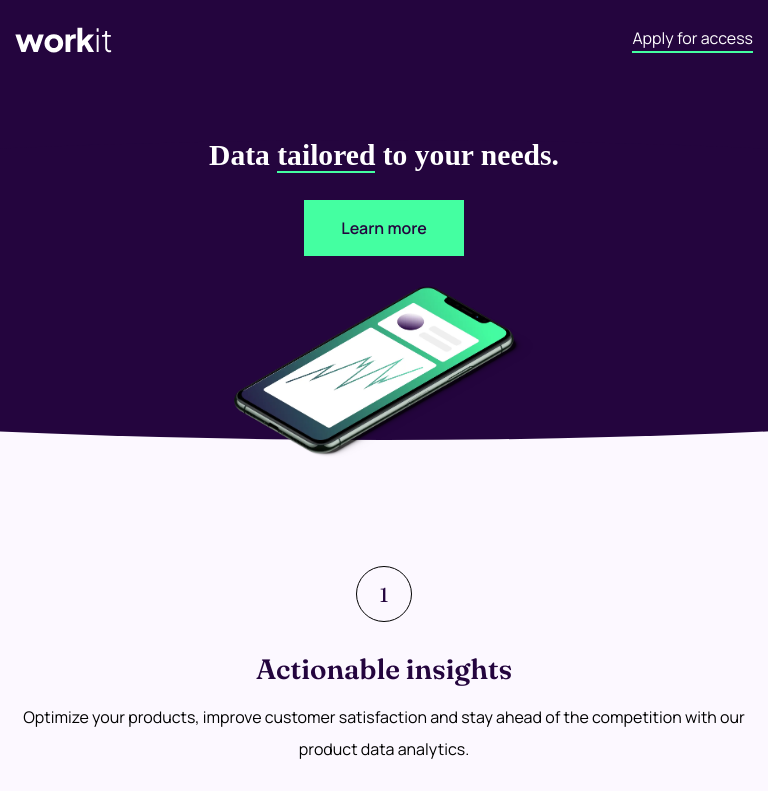
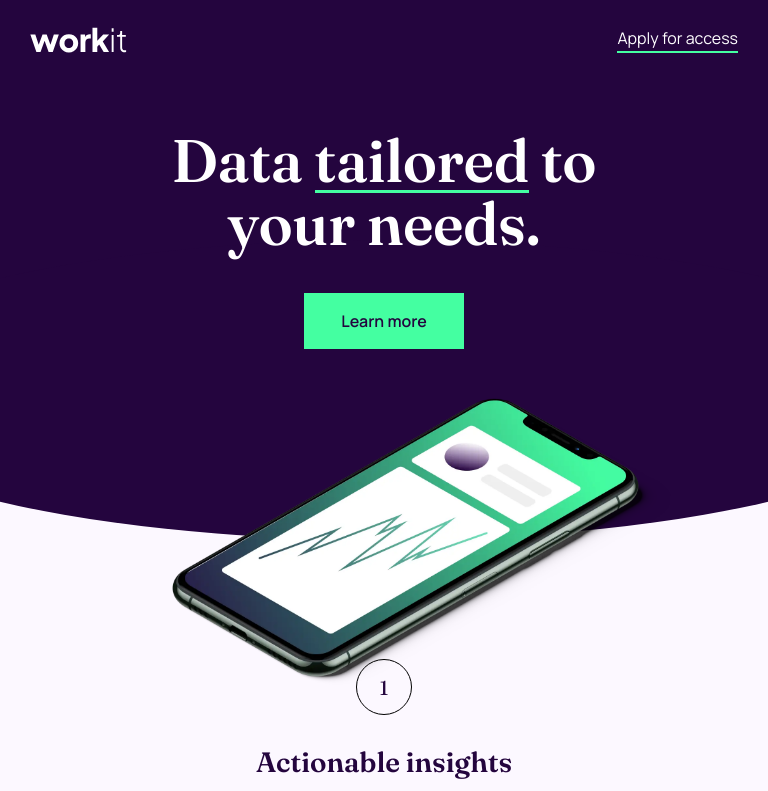
Before and after one commit to emmanuelRitzler/Workit-landing-page, a plain HTML site: page main-code/index.html in a window 768 px wide. Shown: the top 791 px of the page. Drawn offline with Linux system fonts and the light colour scheme.

Commit message:
Start hero

```diff
--- a/main-code/style.css
+++ b/main-code/style.css
@@ -107,11 +107,7 @@ h1 {
     padding: 0px 15px;
     margin: 0 auto;
     font-weight: var(--bh-weight);
-}
-@media only screen and (min-width: 375px) and (max-width: 425px) {
-    h1 {
-        width: 90%;
-    }
+    font-family: var(--big-heading);
 }
 
 .underline-word {
@@ -144,8 +140,51 @@ h1 {
     height: auto;
     position: absolute;
     top: 135%;
-    left: 50%;
+    left: 55%;
     transform: translate(-50%, -50%);
+}
+
+@media only screen and (min-width: 375px) and (max-width: 425px) {
+    h1 {
+        width: 90%;
+    }
+}
+
+@media only screen and (min-width: 426px) and (max-width: 768px) {
+    header {
+        padding: 40px 30px 0px 30px;
+        height: 34px;
+        margin: 0px 0px 90px 0px;
+    }
+    h1 {
+        width: 60%;
+        font-size: 3.75rem;
+        line-height: 60px;
+        font-weight: var(--bh-weight);
+        margin-bottom: 20px;
+    }
+    .underline-word {
+        font-size: 3.75rem;
+        border-bottom: var(--eucalyptus) 3px solid;
+        display: inline-block;
+        line-height: 1;
+    }
+    .hero-round {
+        width: 150%;
+        height: 300px;
+        top: 240px;
+        right: 0%;
+        left: -25%;
+        border-radius: 100%;
+    }
+    #banner-image {
+        width: 65%;
+        height: auto;
+        position: absolute;
+        top: 147%;
+        left: 55%;
+        transform: translate(-50%, -50%);
+    }
 }
 
 /* ACTIONS */
```
Also changed, not shown: main-code/index.html (+2 -2 lines).
